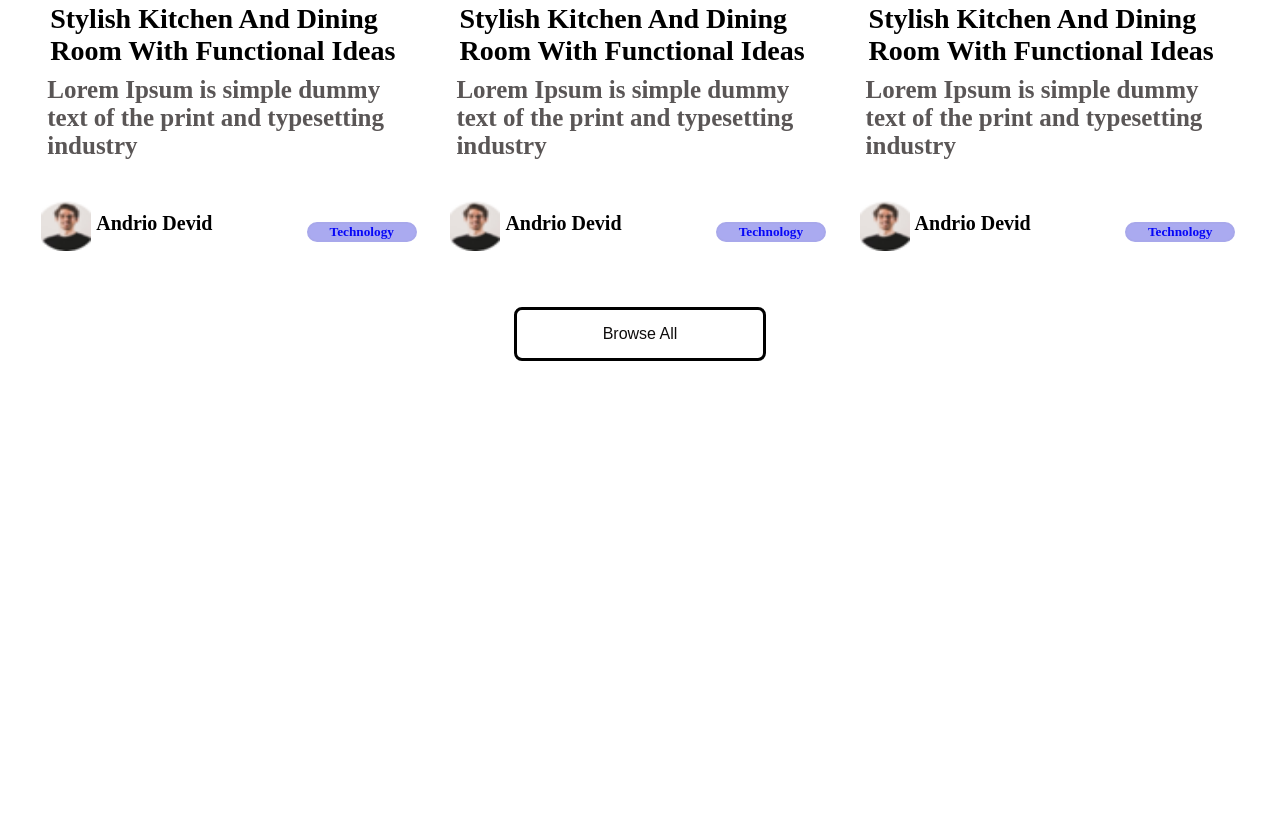
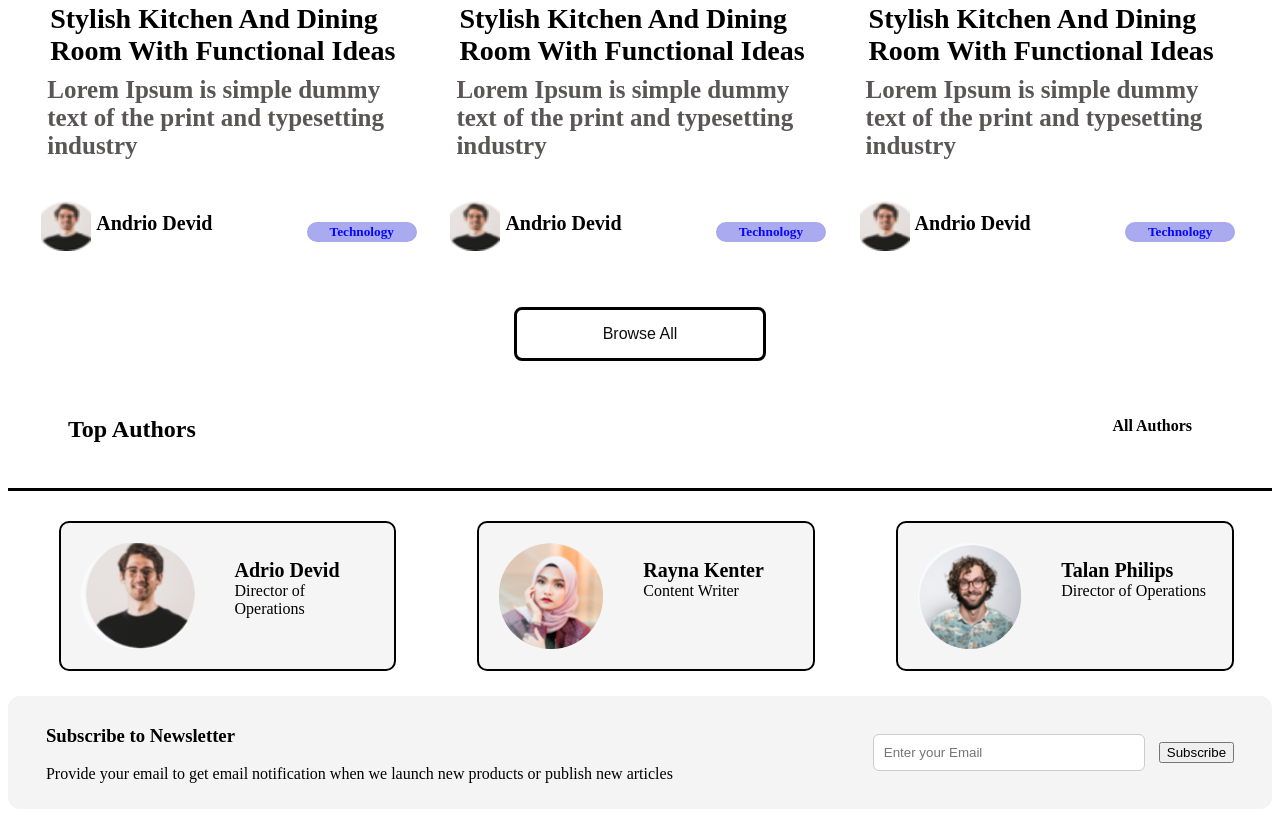
Before and after one commit to Annamnaidu/Testing, a plain HTML site: page TestingCode/Assignment/index.html in a window 1280 px wide. Shown: the part 2256-3073 px from the top of the page. Before the commit the page ends 2647 px from the top, so only its background shows below. Drawn offline with Linux system fonts and the light colour scheme.

Commit message:
AddedAuthorList | NewsLetter

```diff
--- a/TestingCode/Assignment/index.html
+++ b/TestingCode/Assignment/index.html
@@ -57,7 +57,7 @@
 </div>
 <div class="Category">
     <h1 style="font-size: 50px; font-weight: bold;">Browse By Category</h1>
-    <h5 style="font-size: 18px; color: rgb(90, 86, 86); position: absolute; right: 42%; bottom: -12%;">Select a category to see more related content</h5>
+    <h5 style="font-size: 18px; color: rgb(90, 86, 86); position: absolute; right: 42%; bottom: -17%;">Select a category to see more related content</h5>
 </div>
 <div class="Categories">
     <ul class="lists">
@@ -123,5 +123,43 @@
 <div class="browse-button">
   <button>Browse All</button>
 </div>
+<div class="allAuthors">
+    <h2>Top Authors</h2>
+    <h4>All Authors</h4>
+</div>
+<hr class="line">
+<div class="authorsList">
+    <div class="authors">
+    <img src="./Image13.png" alt="image13" style="border-radius: 51px;">
+    <ul>
+    <li style="font-size: 20px; font-weight: bold;">Adrio Devid</li>
+     <li>Director of Operations</li>
+    </ul>
+</div>
+<div class="authors">
+    <img src="./Image14.png" alt="image14" style="border-radius: 51px;">
+    <ul>
+    <li style="font-size: 20px; font-weight: bold;">Rayna Kenter</li>
+     <li>Content Writer</li>
+    </ul>
+</div>
+<div class="authors">
+    <img src="./Image15.png" alt="image15" style="border-radius: 51px;">
+    <ul>
+    <li style="font-size: 20px; font-weight: bold;">Talan Philips</li>
+     <li>Director of Operations</li>
+    </ul>
+</div>
+</div>
+    <div class="newsletter">
+    <div>
+      <h3>Subscribe to Newsletter</h3>
+      <p>Provide your email to get email notification when we launch new products or publish new articles</p>
+    </div>
+    <div>
+      <input type="email" placeholder="Enter your Email" />
+      <button>Subscribe</button>
+    </div>
+    </div>
 
 </body>
--- a/TestingCode/Assignment/style.css
+++ b/TestingCode/Assignment/style.css
@@ -194,3 +194,52 @@ background-color: white;
   background-color: navy;
   color: white;
 }
+.allAuthors{
+    display: flex;
+    padding:5px 80px 5px 60px;
+    justify-content:space-between;
+}
+.line {
+  border: none;
+  height: 2px;
+  background-color: black;
+  width:90%;
+  margin: 20px 0;
+  padding:0px 5% 1px 5%;
+}
+.authors{
+    width: 25%;
+    display:flex ;
+    border: 2px solid black;
+    padding: 20px;
+    background-color: whitesmoke;
+    border-radius: 10px;
+}
+.authorsList{
+    display: flex;
+    justify-content: space-between;
+    padding: 10px 3% 2% 4%;
+}
+.authors ul{
+    list-style-type: none;
+}
+   .newsletter {
+      display: flex;
+      justify-content: space-between;
+      align-items: center;
+      background: #f4f4f4;
+      border-radius: 12px;
+      padding: 10px 3% 10px 3%;
+
+    }
+    .newsletter input {
+      padding: 10px;
+      width: 250px;
+      border-radius: 6px;
+      border: 1px solid #ccc;
+      margin-right: 10px;
+    }
+    button:hover{
+     background-color: black;
+     color: aliceblue;
+    }
```
Also changed, not shown: TestingCode/Assignment/Image13.png (added), TestingCode/Assignment/Image14.png (added), TestingCode/Assignment/Image15.png (added).
